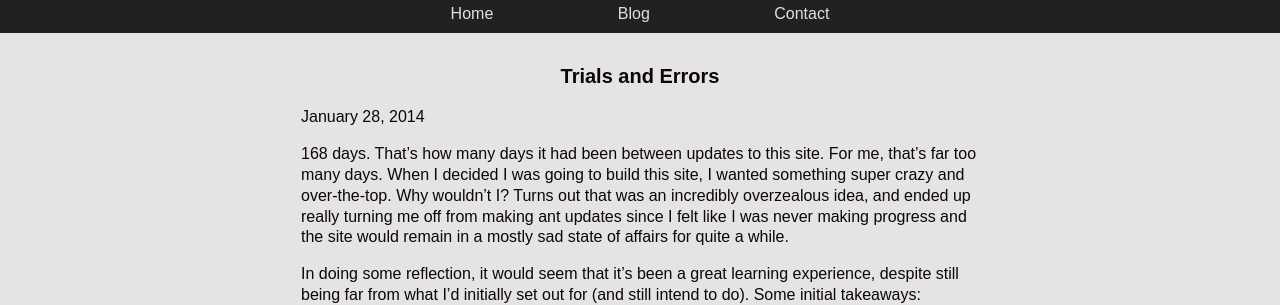
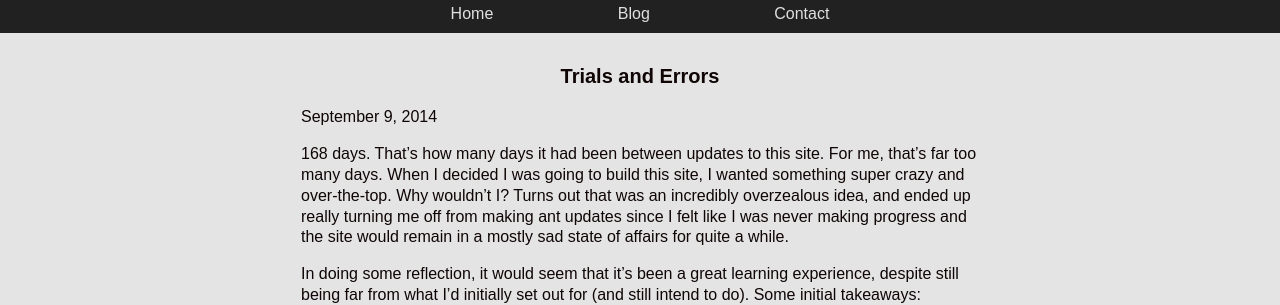
Before and after one commit to jordanmunson/jordanmunson.github.com, a Jekyll site: the page built from _posts/2014-09-09-trials-and-errors.md, in a window 1280 px wide. Shown: the part 125-430 px from the top of the page. Built offline with Jekyll 4.4.1, drawn with Linux system fonts in a browser that asks for light colours; Markdown is read by kramdown in place of the engine named in the settings; some of the changed lines change nothing that is shown.

Commit message:
post date fix

```diff
--- a/_posts/2014-09-09-trials-and-errors.md
+++ b/_posts/2014-09-09-trials-and-errors.md
@@ -1,7 +1,7 @@
 ---
 layout: post
 title:  "Trials and Errors"
-date:   2014-01-28 15:27:14
+date:   2014-09-09 22:27:14
 categories: blog
 tags: update
 ---
```
